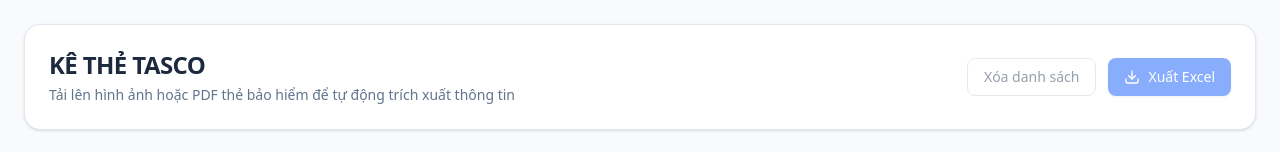
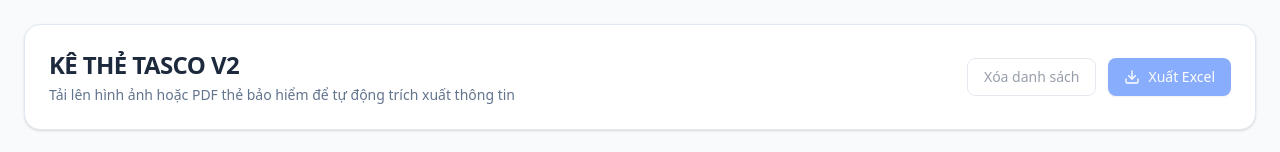
Before and after one commit to QuangPhuocc/take-list, a React (Vite) app: page / in a window 1280 px wide. Shown: the top 152 px of the page. Built offline with nearby package versions, Linux system fonts and the light colour scheme.

Commit message:
fix NAME

```diff
--- a/src/App.tsx
+++ b/src/App.tsx
@@ -62,7 +62,7 @@
             try {
               const errJson = await response.json();
               if (errJson.error) errMsg = errJson.error;
-            } catch (e) {}
+            } catch (e) { }
             throw new Error(errMsg);
           }
 
@@ -183,7 +183,7 @@
 
         <header className="flex flex-col xl:flex-row items-center justify-between gap-4 bg-white p-6 rounded-2xl shadow-sm border border-slate-200">
           <div>
-            <h1 className="text-2xl font-bold tracking-tight text-slate-800">KÊ THẺ TASCO</h1>
+            <h1 className="text-2xl font-bold tracking-tight text-slate-800">KÊ THẺ TASCO V2</h1>
             <p className="text-sm text-slate-500 mt-1">
               Tải lên hình ảnh hoặc PDF thẻ bảo hiểm để tự động trích xuất thông tin
             </p>
```
Lines whose indentation alone changed are shown as unchanged.
